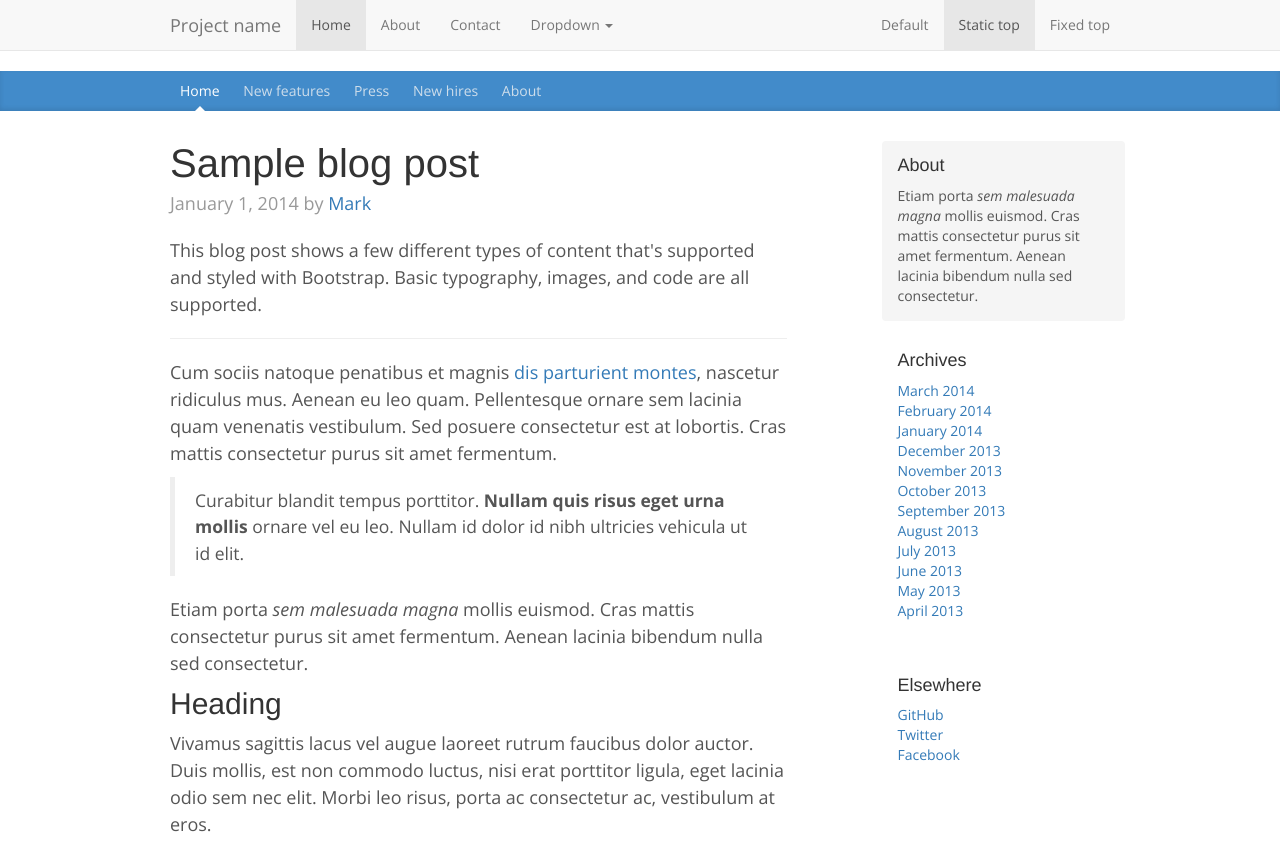
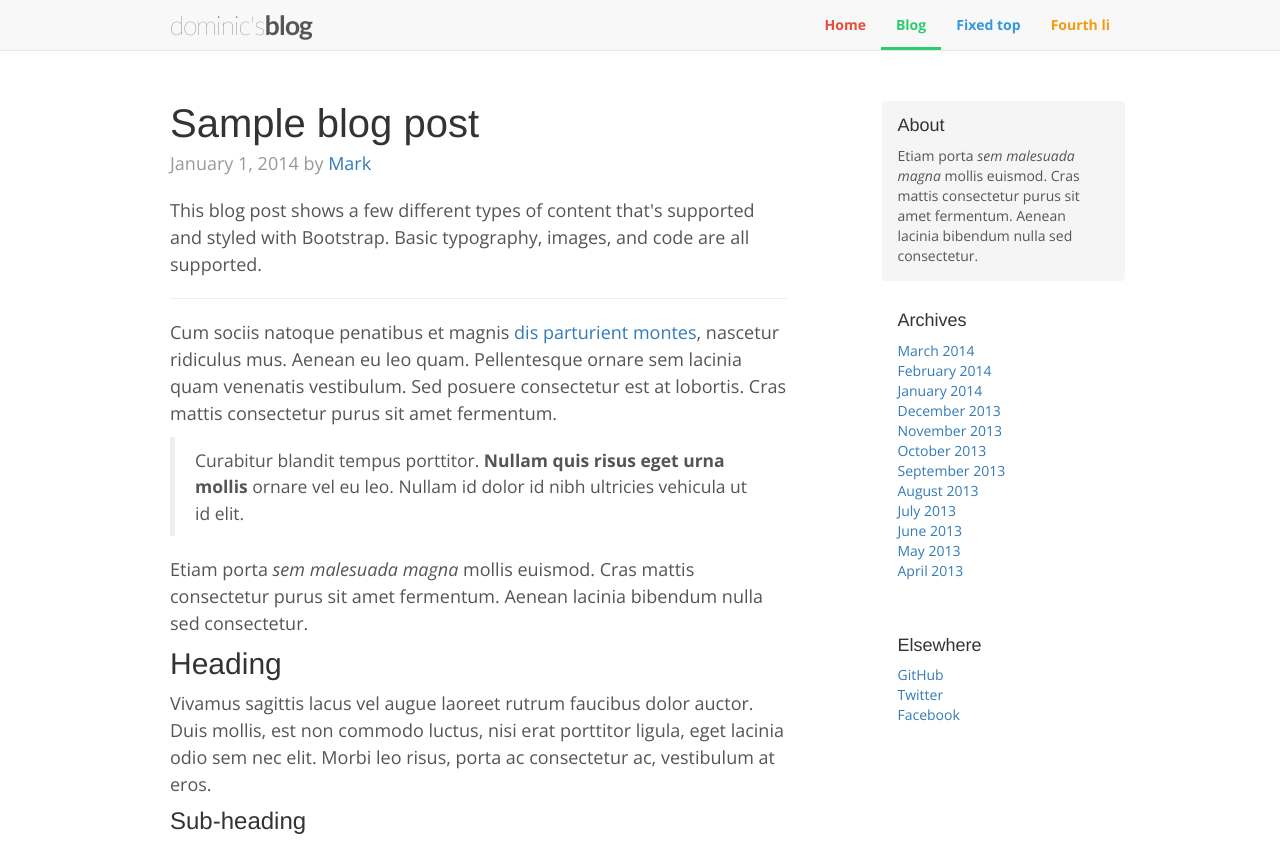
Before and after one commit to drmcroft/drmcroft.github.io, a plain HTML site: page index.html in a window 1280 px wide. Shown: the top 841 px of the page. Drawn offline with nearby package versions, Linux system fonts and the light colour scheme; a script that the page names is missing.

Commit message:
Navbar change

```diff
--- a/css/blog.css
+++ b/css/blog.css
@@ -29,54 +29,55 @@ h6, .h6 {
   }
 }
 
+/* Navbar */
+.navbar-brand {
+  font-family: "Lato", "Helvetica Neue", Helvetica, Arial, sans-serif;
+  font-size: 1.9em;
+  font-weight: 100;
+  text-transform: lowercase;
+  letter-spacing: -1px;
+}
+.navbar-default .navbar-brand {
+  color: #555;
+}
+.navbar-default .navbar-nav>li>a {
+  font-weight: 700;
+}
+.navbar-default .navbar-nav>li>a:hover, .navbar-default .navbar-nav>li.active>a {
+  border-bottom: 3px solid;
+  padding-bottom: 12px;
+}
+.navbar-default .navbar-nav>li>a:active {
+
+}
+.navbar-default .navbar-nav>li:first-child>a,
+.navbar-default .navbar-nav>li:first-child>a:hover,
+.navbar-default .navbar-nav>li:first-child>a:focus {
+  color: #e74c3c;
+}
+.navbar-default .navbar-nav>li:nth-child(2)>a,
+.navbar-default .navbar-nav>li:nth-child(2)>a:hover,
+.navbar-default .navbar-nav>li:nth-child(2)>a:focus {
+  color: #2ecc71;
+}
+.navbar-default .navbar-nav>li:nth-child(3)>a,
+.navbar-default .navbar-nav>li:nth-child(3)>a:hover,
+.navbar-default .navbar-nav>li:nth-child(3)>a:focus {
+  color: #3498db;
+}
+.navbar-default .navbar-nav>li:nth-child(4)>a,
+.navbar-default .navbar-nav>li:nth-child(4)>a:hover,
+.navbar-default .navbar-nav>li:nth-child(4)>a:focus {
+  color: #f39c12;
+}
+.navbar-default .navbar-nav>.active>a, .navbar-default .navbar-nav>.active>a:focus, .navbar-default .navbar-nav>.active>a:hover {
+  background-color: #f8f8f8;
+}
 /* Blog Page */
 
 #blog-page {
   padding-top: 30px;
 }
-
-/*
- * Masthead for nav
- */
-
-.blog-masthead {
-  background-color: #428bca;
-  -webkit-box-shadow: inset 0 -2px 5px rgba(0,0,0,.1);
-          box-shadow: inset 0 -2px 5px rgba(0,0,0,.1);
-}
-
-/* Nav links */
-.blog-nav-item {
-  position: relative;
-  display: inline-block;
-  padding: 10px;
-  font-weight: 500;
-  color: #cdddeb;
-}
-.blog-nav-item:hover,
-.blog-nav-item:focus {
-  color: #fff;
-  text-decoration: none;
-}
-
-/* Active state gets a caret at the bottom */
-.blog-nav .active {
-  color: #fff;
-}
-.blog-nav .active:after {
-  position: absolute;
-  bottom: 0;
-  left: 50%;
-  width: 0;
-  height: 0;
-  margin-left: -5px;
-  vertical-align: middle;
-  content: " ";
-  border-right: 5px solid transparent;
-  border-bottom: 5px solid;
-  border-left: 5px solid transparent;
-}
-
 
 /*
  * Blog name and description
--- a/index.html
+++ b/index.html
@@ -17,8 +17,9 @@
     <!-- Custom styles for this template -->
     <link href="css/blog.css" rel="stylesheet">
 
-    <!-- Google Fonts / Open Sans -->
+    <!-- Google Fonts / Open Sans / Lato -->
     <link href='https://fonts.googleapis.com/css?family=Open+Sans:400,300,300italic,400italic,600,600italic,700,700italic,800,800italic' rel='stylesheet' type='text/css'>
+    <link href='https://fonts.googleapis.com/css?family=Lato:400,100,100italic,300italic,300,400italic,700,700italic,900italic,900' rel='stylesheet' type='text/css'>
 
     <!-- Just for debugging purposes. Don't actually copy these 2 lines! -->
     <!--[if lt IE 9]><script src="../../assets/js/ie8-responsive-file-warning.js"></script><![endif]-->
@@ -43,46 +44,19 @@
             <span class="icon-bar"></span>
             <span class="icon-bar"></span>
           </button>
-          <a class="navbar-brand" href="#">Project name</a>
+          <a class="navbar-brand" href="#">Dominic's<strong>Blog</strong></a>
         </div>
         <div id="navbar" class="navbar-collapse collapse">
-          <ul class="nav navbar-nav">
-            <li class="active"><a href="#">Home</a></li>
-            <li><a href="#about">About</a></li>
-            <li><a href="#contact">Contact</a></li>
-            <li class="dropdown">
-              <a href="#" class="dropdown-toggle" data-toggle="dropdown" role="button" aria-haspopup="true" aria-expanded="false">Dropdown <span class="caret"></span></a>
-              <ul class="dropdown-menu">
-                <li><a href="#">Action</a></li>
-                <li><a href="#">Another action</a></li>
-                <li><a href="#">Something else here</a></li>
-                <li role="separator" class="divider"></li>
-                <li class="dropdown-header">Nav header</li>
-                <li><a href="#">Separated link</a></li>
-                <li><a href="#">One more separated link</a></li>
-              </ul>
-            </li>
-          </ul>
           <ul class="nav navbar-nav navbar-right">
-            <li><a href="../navbar/">Default</a></li>
-            <li class="active"><a href="./">Static top <span class="sr-only">(current)</span></a></li>
-            <li><a href="../navbar-fixed-top/">Fixed top</a></li>
+            <li><a href="#">Home</a></li>
+            <li class="active"><a href="#">Blog<span class="sr-only">(current)</span></a></li>
+            <li><a href="#">Fixed top</a></li>
+            <li><a href="#">Fourth li</a></li>
           </ul>
         </div><!--/.nav-collapse -->
       </div>
     </nav>
 
-    <div class="blog-masthead">
-      <div class="container">
-        <nav class="blog-nav">
-          <a class="blog-nav-item active" href="#">Home</a>
-          <a class="blog-nav-item" href="#">New features</a>
-          <a class="blog-nav-item" href="#">Press</a>
-          <a class="blog-nav-item" href="#">New hires</a>
-          <a class="blog-nav-item" href="#">About</a>
-        </nav>
-      </div>
-    </div>
     <div id="blog-page">
       <div class="container">
         <div class="row">
```
